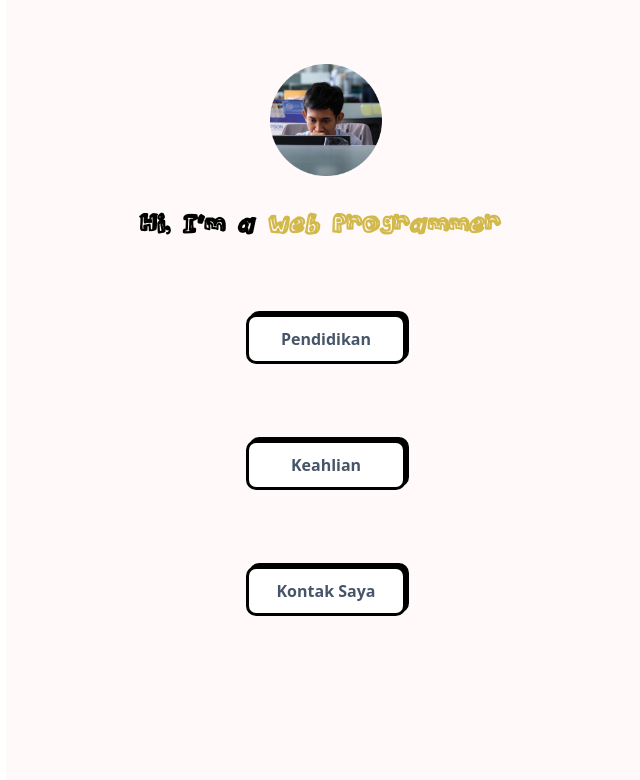
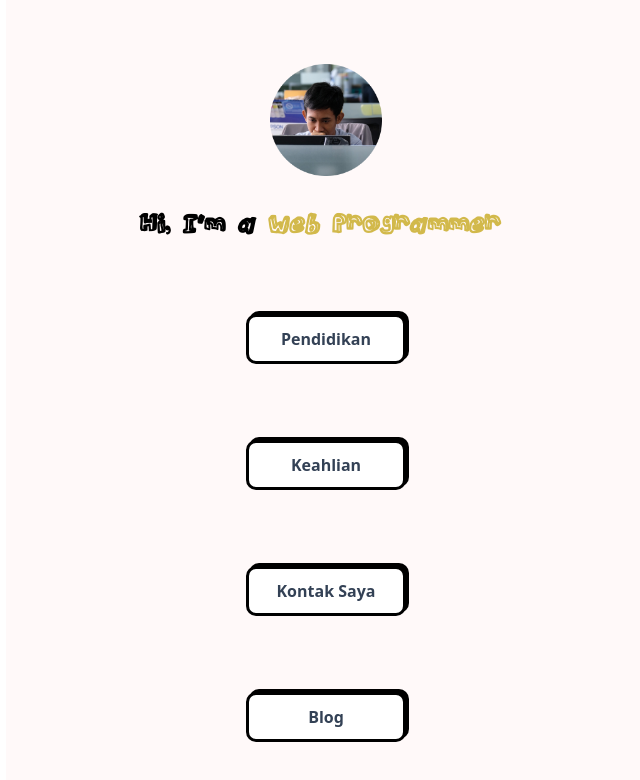
Before and after one commit to RP-Guruh/my-web, a Nuxt app: page / in a window 1280 px wide. Shown: the top 780 px of the page, without its empty margins (314-954 px from the left). Built offline with nearby package versions, Linux system fonts and the light colour scheme.

Commit message:
CHANGE 3D TEXT

```diff
--- a/pages/index.vue
+++ b/pages/index.vue
@@ -9,15 +9,19 @@
         <IntroComponent></IntroComponent>
 
         <div class="flex justify-center items-center mt-10">
-            <button type="button" class="w-40 btn text-slate-600 font-bold">Pendidikan</button>
+            <button type="button" class="w-40 btn text-slate-700 font-bold">Pendidikan</button>
         </div>
 
         <div class="flex justify-center items-center mt-4">
-            <button type="button" class="w-40 btn text-slate-600 font-bold">Keahlian</button>
+            <button type="button" class="w-40 btn text-slate-700 font-bold">Keahlian</button>
         </div>
 
         <div class="flex justify-center items-center mt-4">
-            <button type="button" class="w-40 btn text-slate-600 font-bold">Kontak Saya</button>
+            <button type="button" class="w-40 btn text-slate-700 font-bold">Kontak Saya</button>
+        </div>
+
+        <div class="flex justify-center items-center mt-4">
+            <button type="button" class="w-40 btn text-slate-700 font-bold">Blog</button>
         </div>
 
     </div>
@@ -39,4 +43,18 @@
     box-shadow: -3px 3px white;
 
 }
+
+input,
+textarea,
+button,
+select,
+a {
+  -webkit-tap-highlight-color: rgba(0,0,0,0);
+}
+a:focus,a:visited,a:active{
+  outline: none;
+}
+* {
+    -webkit-tap-highlight-color: transparent;
+}
 </style>
```
